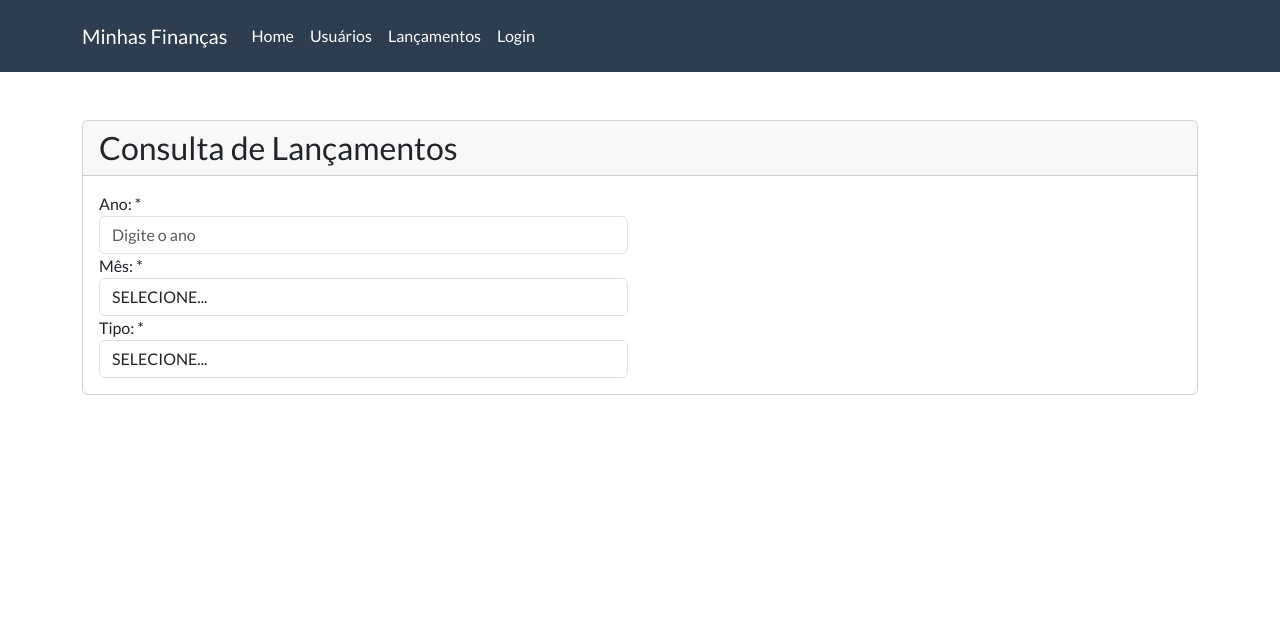
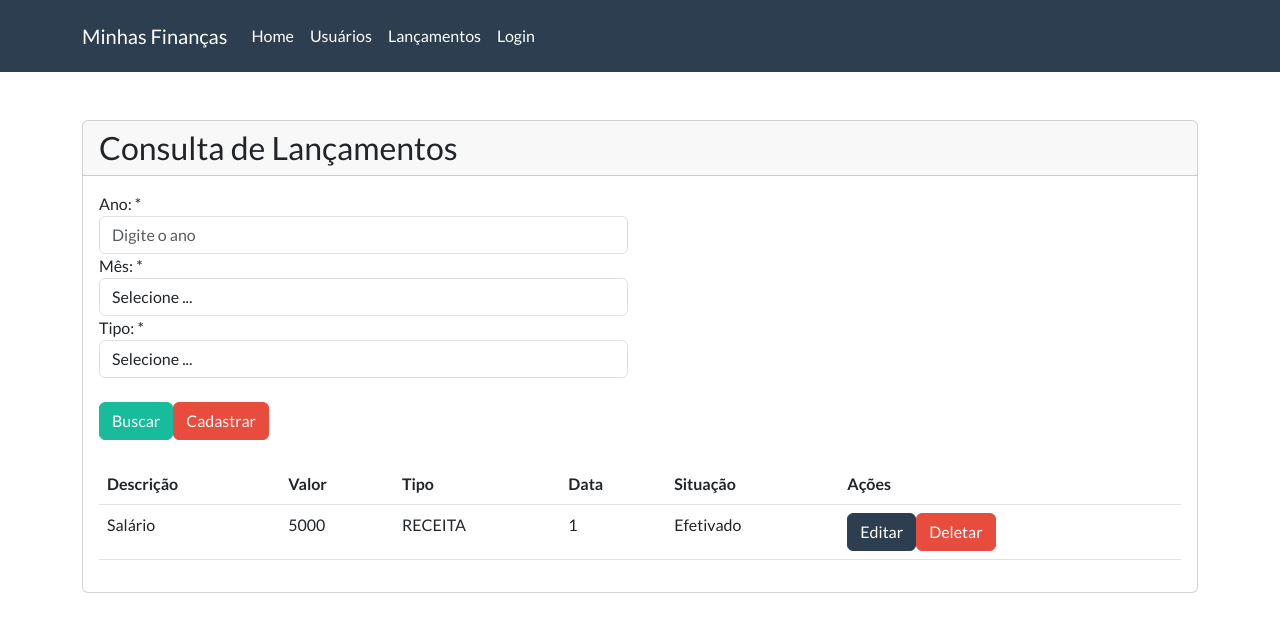
Before and after one commit to victtorribeiro/GerenciadorFinanceiroApp, a React (Create React App) app: page /#/consulta-lancamentos in a window 1280 px wide. Shown: the top 632 px of the page. Built offline with nearby package versions, Linux system fonts and the light colour scheme.

Commit message:
Criando a tabela de lançamentos

```diff
--- a/src/main/rotas.js
+++ b/src/main/rotas.js
@@ -2,7 +2,7 @@
 import Login from "../views/login";
 import CadastroUsuario from "../views/cadastroUsuario";
 import Home from "../views/home";
-import ConsultaLancamentos from "../views/consultaLancamentos";
+import ConsultaLancamentos from "../views/lancamentos/consultaLancamentos";
 
 import { Route, Switch, HashRouter } from 'react-router-dom'
 
--- a/src/views/consultaLancamentos.js
+++ b/src/views/lancamentos/consultaLancamentos.js
@@ -1,8 +1,9 @@
 import React from "react";
 import { withRouter } from 'react-router-dom'
-import Card from "../components/card";
-import FormGroup from "../components/form-group";
-import SelectMenu from "../components/selectMenu";
+import Card from "../../components/card";
+import FormGroup from "../../components/form-group";
+import SelectMenu from "../../components/selectMenu";
+import LancamentosTable from "./lancamentosTable";
 
 class ConsultaLancamentos extends React.Component {
 
@@ -10,7 +11,7 @@
     render(){
 
         const meses = [
-            {label: 'SELECIONE...', value:''},
+            {label: 'Selecione ...', value:''},
             {label: 'Janeiro', value:'1'},
             {label: 'Fevereiro', value:'2'},
             {label: 'Março', value:'3'},
@@ -26,9 +27,13 @@
 
         ]
         const tipos = [
-            {label: 'SELECIONE...', value:''},
+            {label: 'Selecione ...', value:''},
             {label: 'DESPESA', value:'1'},
             {label: 'RECEITA', value:'2'},
+        ]
+
+        const lancamentos = [
+            { id: 1, descricao: 'Salário', valor: 5000, mes: 1, tipo: 'RECEITA', status: 'Efetivado'}
         ]
 
         return(
@@ -50,6 +55,17 @@
                             <FormGroup htmlFor="inputTipo" label="Tipo: *">
                                 <SelectMenu className="form-control" lista={tipos} />
                             </FormGroup>
+                            <br />
+                            <button onClick={ this.cadastrar } type="button" className="btn btn-success">Buscar</button>
+                            <button onClick={ this.cancelar } type="button" className="btn btn-danger">Cadastrar</button>
+                        </div>
+                    </div>
+                </div>
+                <br />
+                <div className="row">
+                    <div className="col-md-12">
+                        <div className="bs-component">
+                            <LancamentosTable lancamentos={lancamentos} />
                         </div>
                     </div>
                 </div>
--- /dev/null
+++ b/src/views/lancamentos/lancamentosTable.js
@@ -0,0 +1,42 @@
+//import { tab } from "@testing-library/user-event/dist/tab";
+import react from "react";
+
+function LancamentosTable (props){
+
+    const rows = props.lancamentos.map( lancamento => {
+        return (
+            <tr key={lancamento.id}>
+                <td>{lancamento.descricao}</td>
+                <td>{lancamento.valor}</td>
+                <td>{lancamento.tipo}</td>
+                <td>{lancamento.mes}</td>
+                <td>{lancamento.status}</td>
+                <td>
+                    <button type="button" className="btn btn-primary">Editar</button>
+                    <button type="button" className="btn btn-danger">Deletar</button>
+                </td>
+            </tr>
+        )
+    } )
+
+    return(
+        <table className="table table-hover" >
+            <thead>
+                <tr>
+                    <th scope="col">Descrição</th>
+                    <th scope="col">Valor</th>
+                    <th scope="col">Tipo</th>
+                    <th scope="col">Data</th>
+                    <th scope="col">Situação</th>
+                    <th scope="col">Ações</th>
+                </tr>
+            </thead>
+            <tbody>
+                {rows}
+            </tbody>
+        </table>
+    )
+
+}
+
+export default LancamentosTable;
```
